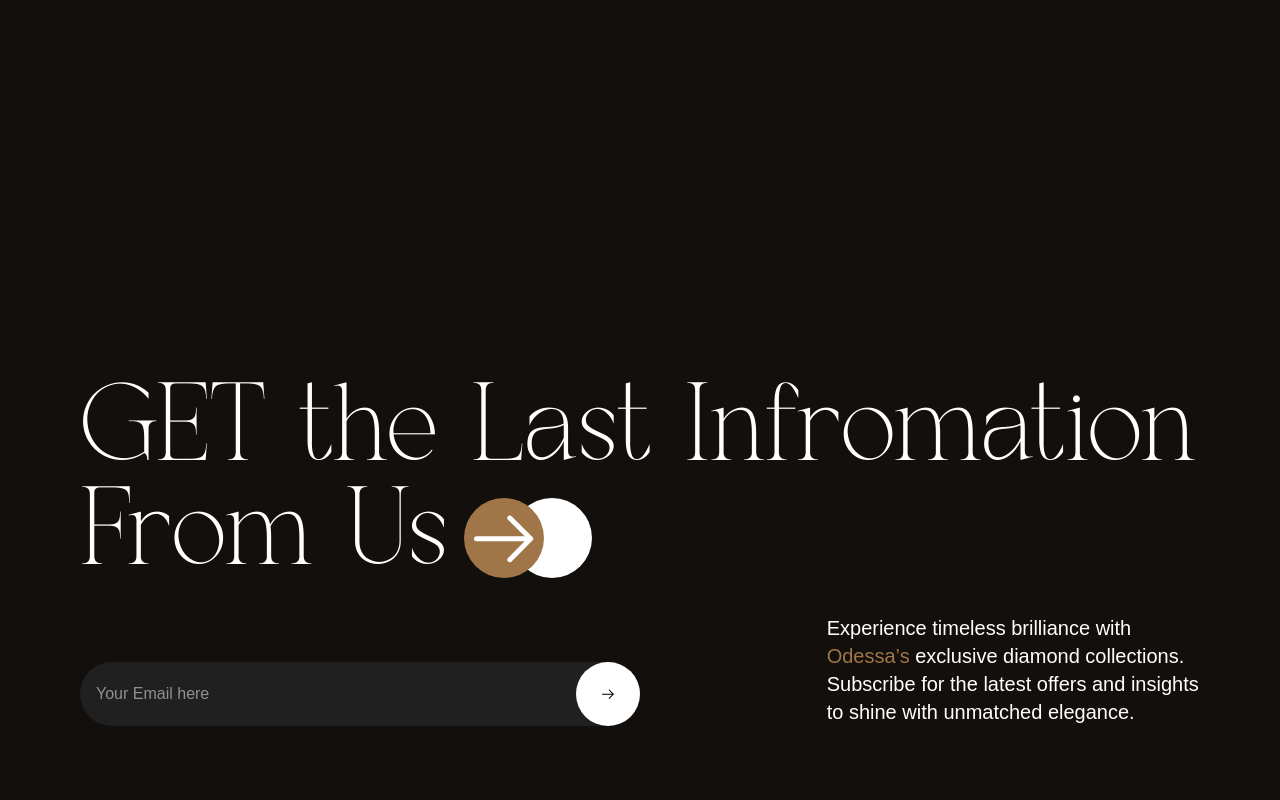
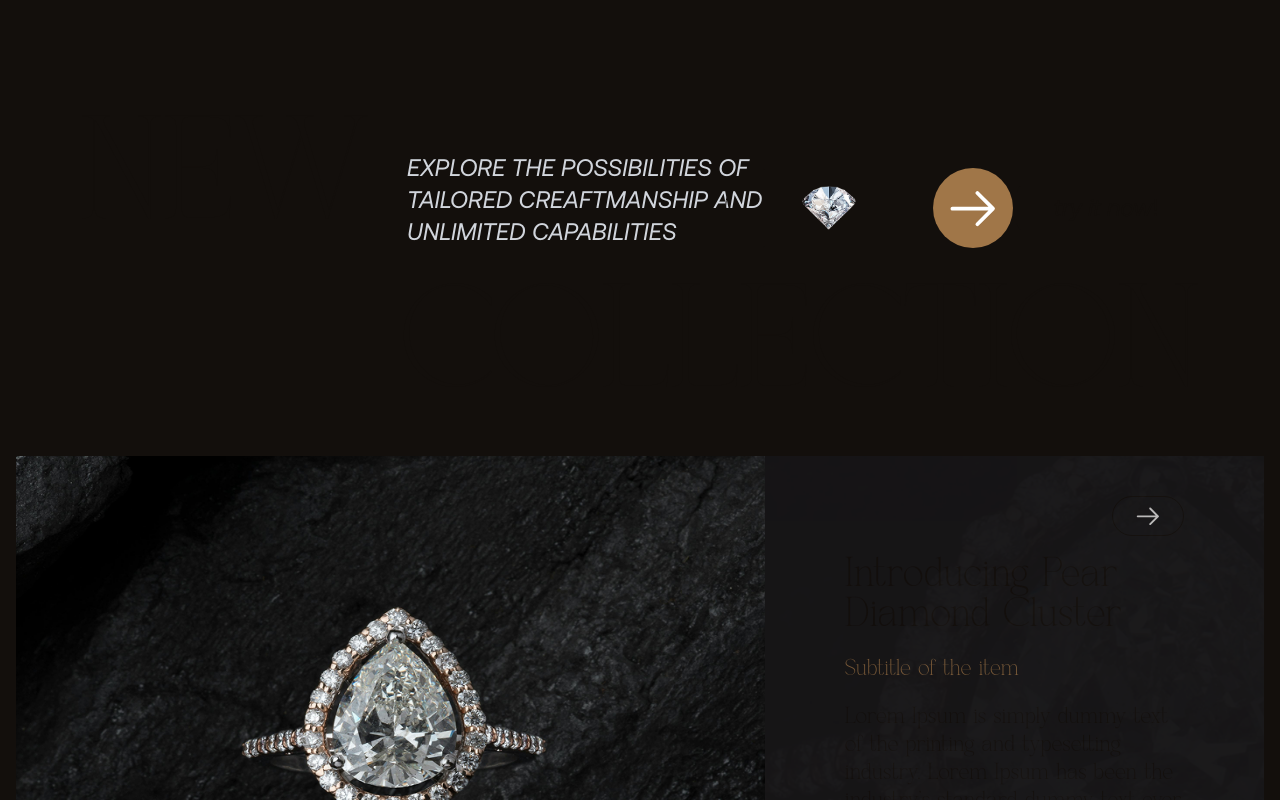
Before and after one commit to Webminds-designs/odessa, a Next.js app: page / in a window 1280 px wide. Shown: the part 2020-2820 px from the top of the page. Built offline with nearby package versions, Linux system fonts and the light colour scheme.

Commit message:
add NewCollection component to the homepage layout

```diff
--- a/app/page.tsx
+++ b/app/page.tsx
@@ -15,6 +15,7 @@ export default function Home() {
       <div className="grid items-center justify-items-center min-h-screen p-8 pb-20 gap-30 sm:p-20 bg-primary">
         <Highlight />
         <ShopByShape />
+        <NewCollection />
         <div className="w-full h-0.5 "></div>
         <Footer />
       </div>
```
